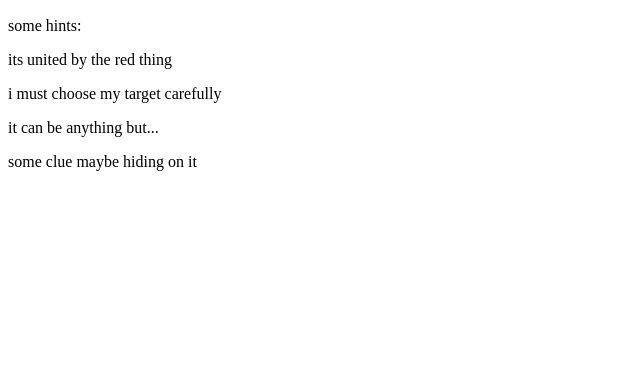
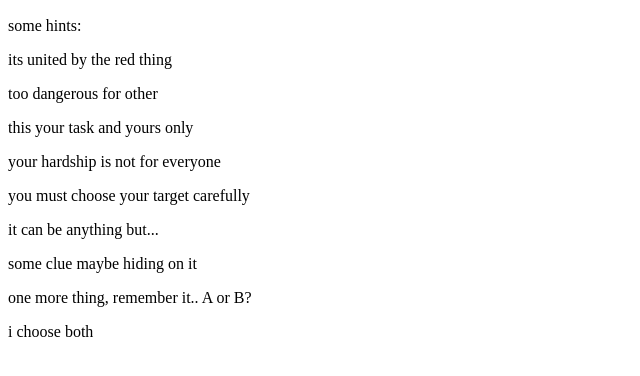
Before and after one commit to batriddle/qrcode.github.io, a plain HTML site: page index.html in a window 1280 px wide. Shown: the part 110-486 px from the top of the page, without its empty margins (0-640 px from the left). Drawn offline with Linux system fonts and the light colour scheme.

Commit message:
Update index.html

```diff
--- a/index.html
+++ b/index.html
@@ -8,9 +8,13 @@
         <h2>you can continue to open the next layer</h2>
         <p>some hints:</p>
         <p>its united by the red thing</p>
-        <p>i must choose my target carefully</p>
+        <p>too dangerous for other</p>
+        <p>this your task and yours only</p>
+        <p>your hardship is not for everyone</p>
+        <p>you must choose your target carefully</p>
         <p>it can be anything but...</p>
         <p>some clue maybe hiding on it</p>
-
+        <p>one more thing, remember it.. A or B?</p>
+        <P>i choose both</p>
     </body>
 </html>
```
